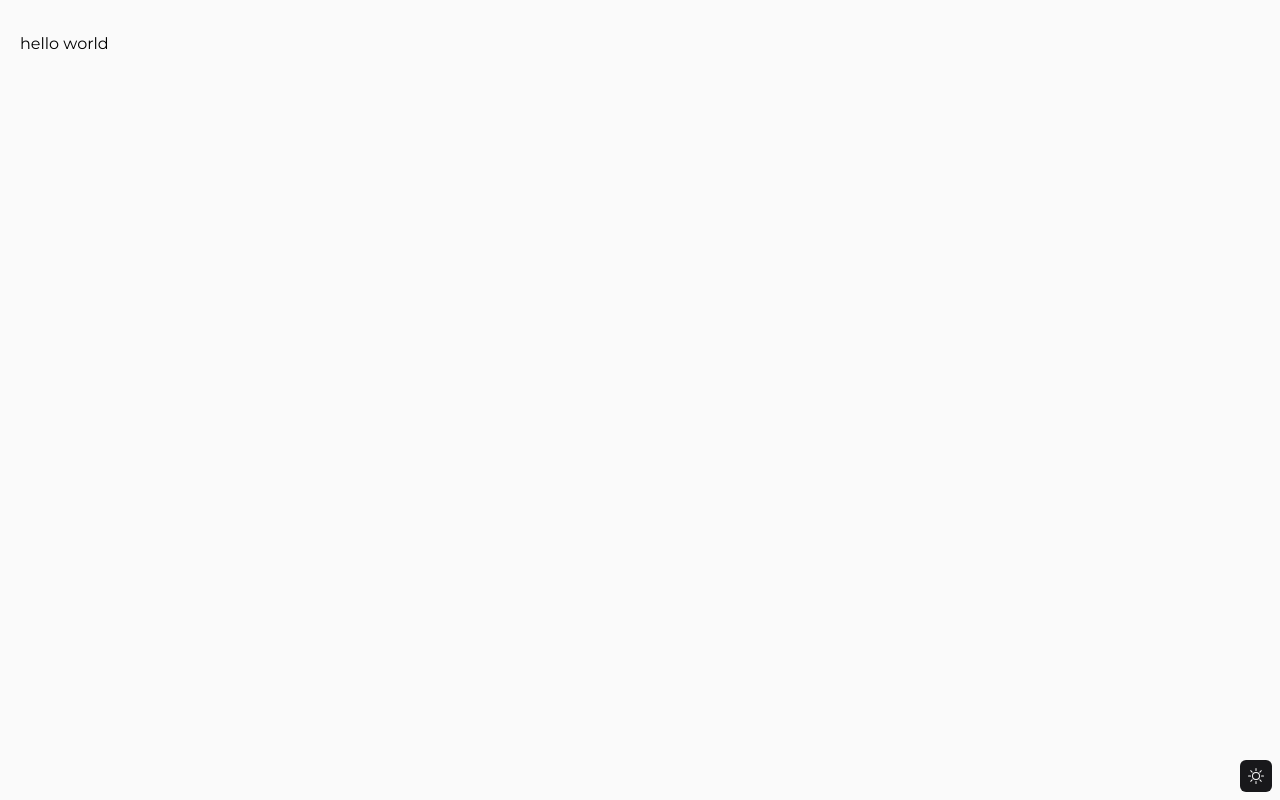
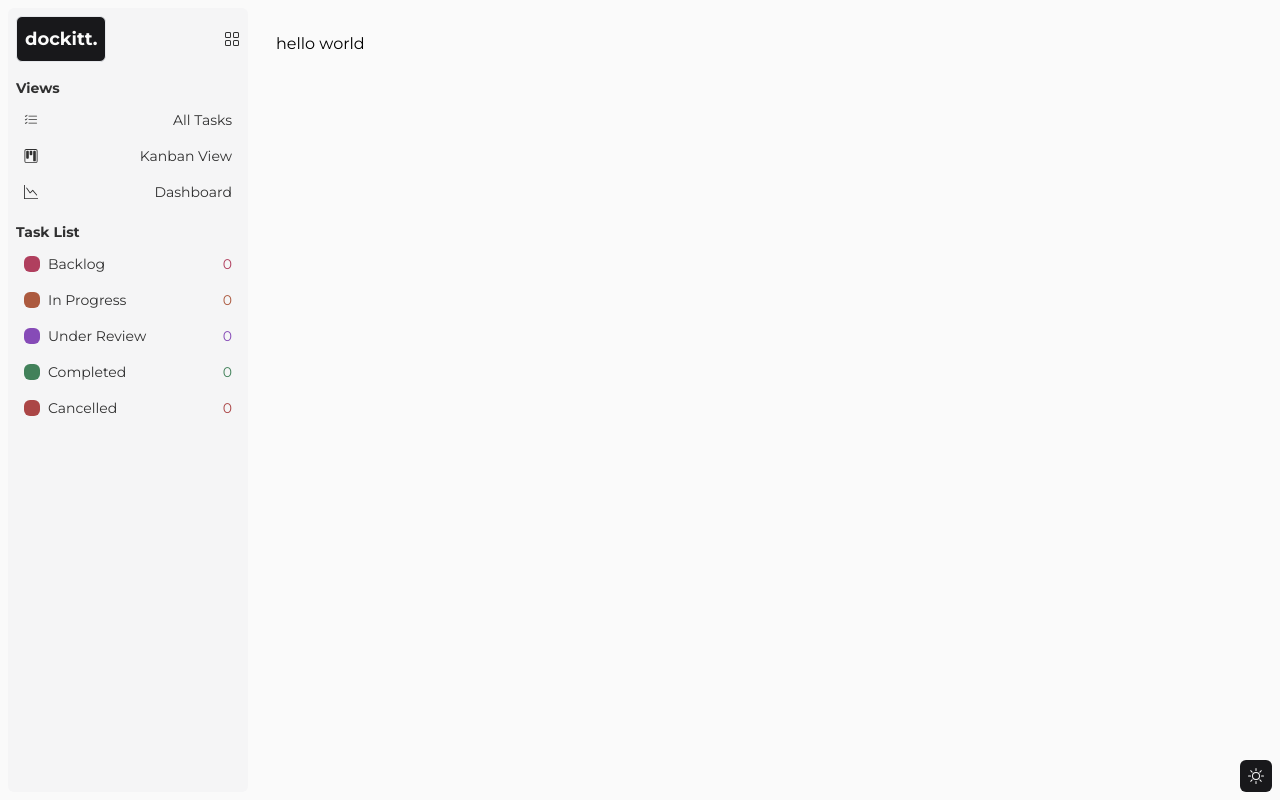
Before and after one commit to williamalowe/next-dockitt, a Next.js app: page / in a window 1280 px wide. Built offline with nearby package versions, Linux system fonts and the light colour scheme.

Commit message:
feat: add sidebar component

```diff
--- a/src/app/layout.tsx
+++ b/src/app/layout.tsx
@@ -3,6 +3,7 @@ import { Montserrat } from "next/font/google";
 import "./globals.css";
 import ThemeContextProvider from "@/context/theme-context";
 import ThemeSwitch from "@/components/theme-switch";
+import Sidebar from "@/components/sidebar";
 
 const font = Montserrat({ subsets: ["latin"] });
 
@@ -18,8 +19,9 @@ export default function RootLayout({
 }>) {
   return (
     <html lang="en">
-      <body className={`${font.className} h-screen bg-zinc-50 dark:bg-zinc-900 dark:text-zinc-50`}>
+      <body className={`${font.className} h-screen bg-zinc-50 dark:bg-zinc-900 dark:text-zinc-50 flex`}>
         <ThemeContextProvider>
+          <Sidebar />
           {children}
           <ThemeSwitch />
         </ThemeContextProvider>
--- /dev/null
+++ b/src/components/sidebar.tsx
@@ -0,0 +1,123 @@
+import Link from "next/link";
+import {
+  BsGraphDown,
+  BsGrid,
+  BsKanban,
+  BsListCheck,
+  BsMenuApp,
+  BsMenuButton,
+  BsMenuDown,
+} from "react-icons/bs";
+
+export default function Sidebar() {
+  const listLinks = [
+    {
+      href: "/",
+      title: "All Tasks",
+      icon: <BsListCheck />,
+    },
+    {
+      href: "/kanban",
+      title: "Kanban View",
+      icon: <BsKanban />,
+    },
+    {
+      href: "/dashboard",
+      title: "Dashboard",
+      icon: <BsGraphDown />,
+    },
+  ];
+  const taskLists = [
+    {
+      href: "/backlog",
+      title: "Backlog",
+      color: "bg-rose-800",
+      textColor: "text-rose-800",
+      count: 0,
+    },
+    {
+      href: "/in-progress",
+      title: "In Progress",
+      color: "bg-orange-800",
+      textColor: "text-orange-800",
+      count: 0,
+    },
+    {
+      href: "/under-review",
+      title: "Under Review",
+      color: "bg-purple-800",
+      textColor: "text-purple-800",
+      count: 0,
+    },
+    {
+      href: "/completed",
+      title: "Completed",
+      color: "bg-green-800",
+      textColor: "text-green-800",
+      count: 0,
+    },
+    {
+      href: "/cancelled",
+      title: "Cancelled",
+      color: "bg-red-800",
+      textColor: "text-red-800",
+      count: 0,
+    },
+  ];
+  return (
+    <div
+      className="m-2 bg-zinc-100/80 p-2 rounded-md w-[240px] flex flex-col gap-y-4 dark:
+    dark:bg-zinc-800/80"
+    >
+      <div className="flex items-center">
+        <Link href="/">
+          <h5 className="font-bold text-lg p-2 border rounded-md bg-zinc-900 text-zinc-50">
+            dockitt.
+          </h5>
+        </Link>
+        <button className="font-bold ml-auto opacity-80">
+          <BsGrid />
+        </button>
+      </div>
+      <div>
+        <h5 className="font-bold text-sm opacity-80">Views</h5>
+        <ul className="mt-2 flex flex-col gap-y-2">
+          {listLinks.map((link) => (
+            <li
+              key={link.href}
+              className="px-2 py-1 opacity-80 text-sm rounded-md hover:bg-zinc-300
+              dark:hover:bg-zinc-900 transition"
+            >
+              <Link
+                href={link.href}
+                className="flex items-center justify-between"
+              >
+                {link.icon} {link.title}
+              </Link>
+            </li>
+          ))}
+        </ul>
+      </div>
+      <div>
+        <h5 className="font-bold text-sm opacity-80">Task List</h5>
+        <ul className="mt-2 flex flex-col gap-y-2">
+          {taskLists.map((link) => (
+            <li
+              key={link.href}
+              className="px-2 py-1 opacity-80 text-sm rounded-md hover:bg-zinc-300 dark:hover:bg-zinc-900
+              transition"
+            >
+              <Link href={link.href} className="flex items-center gap-x-2">
+                <div className={`${link.color} h-4 w-4 rounded-md`}></div>{" "}
+                {link.title}{" "}
+                <span className={`${link.textColor} ml-auto`}>
+                  {link.count}
+                </span>
+              </Link>
+            </li>
+          ))}
+        </ul>
+      </div>
+    </div>
+  );
+}
```
